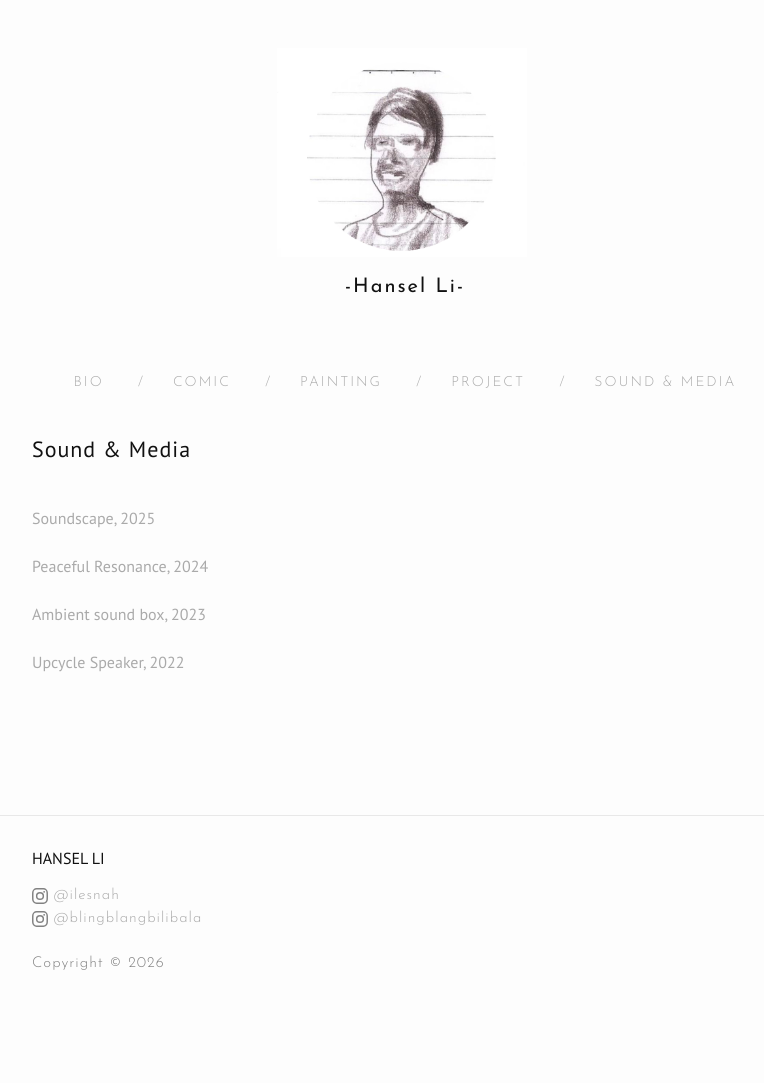
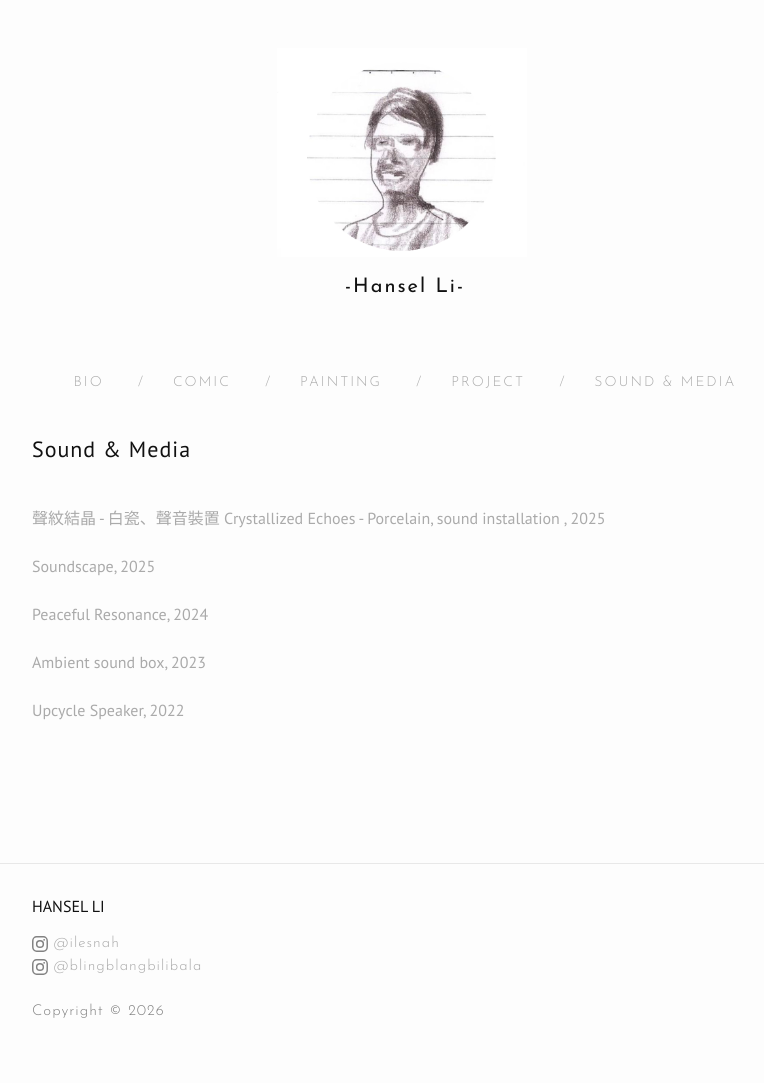
Before and after one commit to Hanseli/hanseli.github.io, a Jekyll site: the page built from Sound_Media.md, in a window 1280 px wide. Shown: the whole page, without its empty margins (238-1002 px from the left). Built offline with Jekyll 4.4.1, drawn with Linux system fonts in a browser that asks for light colours; nearby versions of some CDN libraries; before the commit the page ends 1035 px from its top, so only the background shows below that.

Commit message:
Add links to sound installations in Sound_Media.md

```diff
--- a/Sound_Media.md
+++ b/Sound_Media.md
@@ -14,6 +14,8 @@
 it helps to config in css center the gif
  -->
 
+<a href="/peacefulReso/index">聲紋結晶 - 白瓷、聲音裝置 Crystallized Echoes - Porcelain, sound installation , 2025</a>
+<br><br>
 <a href="/soundscape/index">Soundscape, 2025</a>
 <br><br>
 <a href="/peacefulReso/index">Peaceful Resonance, 2024</a>
```
